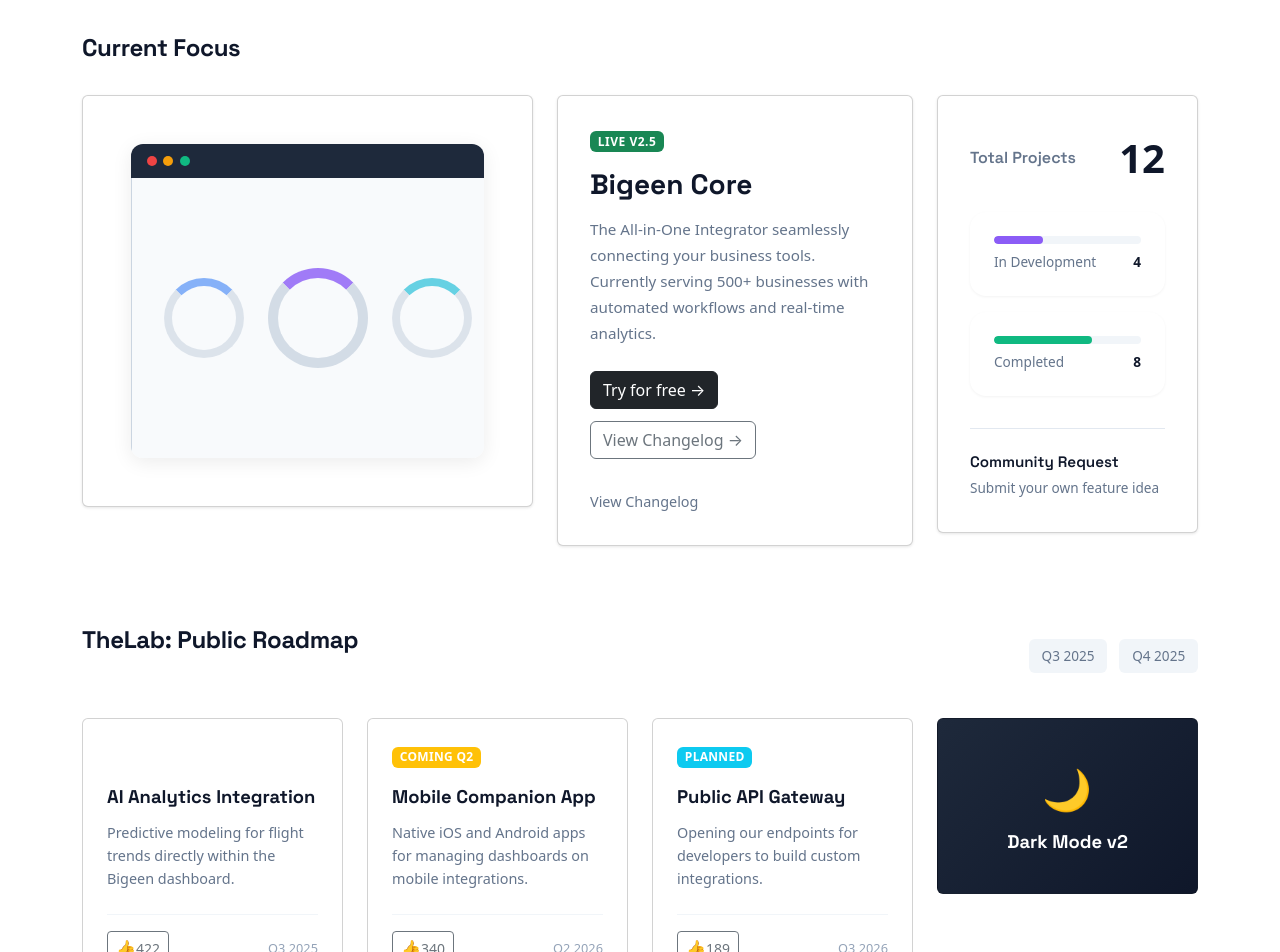
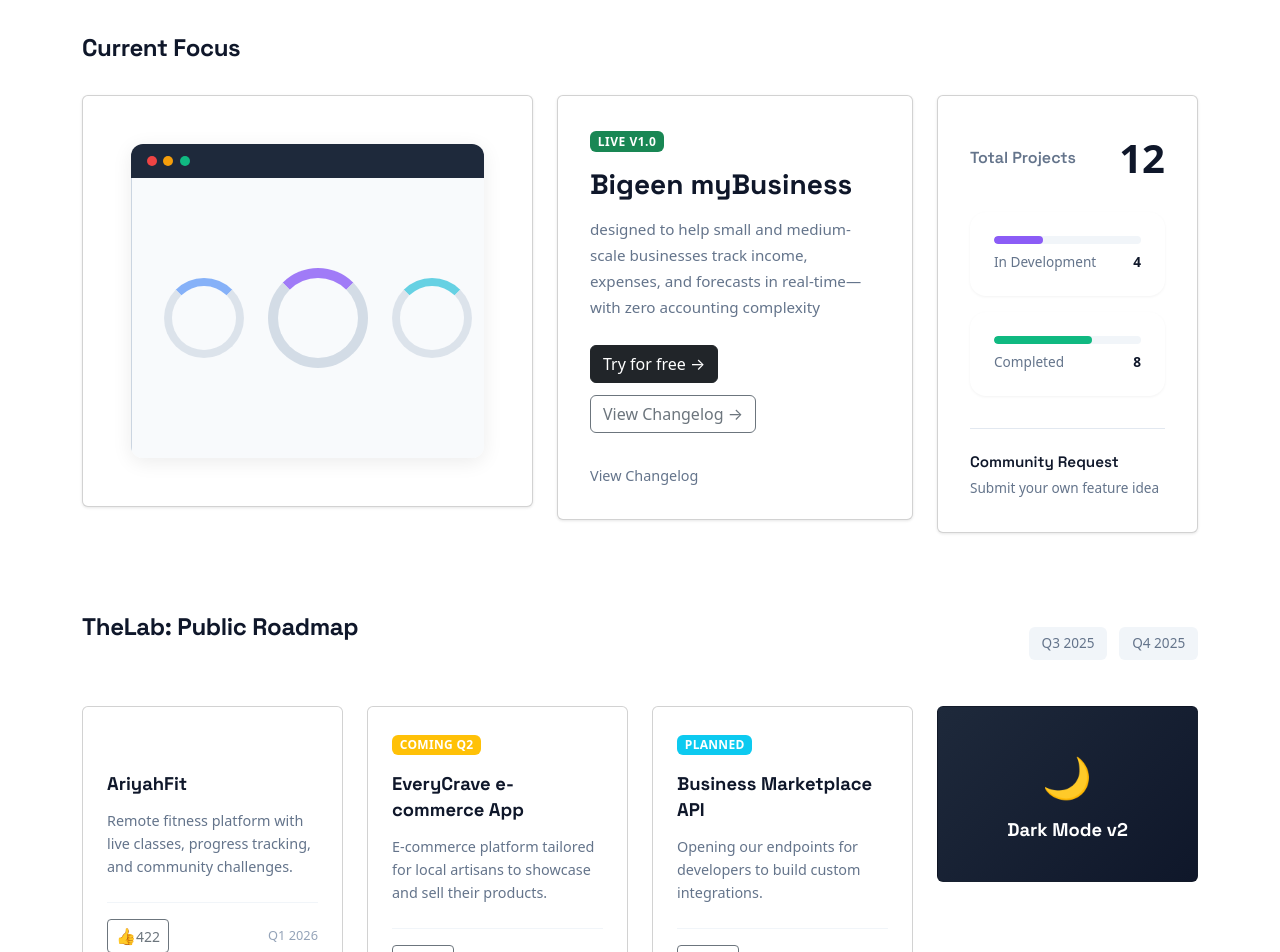
Before and after one commit to Bigeen-Solutions/BigeenSolutions.com, a React (Vite) app: page /projects in a window 1280 px wide. Shown: the part 560-1512 px from the top of the page. Built offline with nearby package versions, Linux system fonts and the light colour scheme.

Commit message:
projects update

```diff
--- a/src/pages/ProjectsPage.jsx
+++ b/src/pages/ProjectsPage.jsx
@@ -4,10 +4,10 @@
 
 // Current Focus Project
 const currentFocusData = {
-  title: "Bigeen Core",
-  status: "LIVE v2.5",
+  title: "Bigeen myBusiness",
+  status: "LIVE v1.0",
   description:
-    "The All-in-One Integrator seamlessly connecting your business tools. Currently serving 500+ businesses with automated workflows and real-time analytics.",
+    "designed to help small and medium-scale businesses track income, expenses, and forecasts in real-time—with zero accounting complexity",
   actions: [
     { label: "Try for free", variant: "dark" },
     { label: "View Changelog", variant: "outline-secondary" },
@@ -18,27 +18,27 @@
 const roadmapProjects = [
   {
     id: 1,
-    title: "AI Analytics Integration",
+    title: "AriyahFit",
     badge: "InDesign",
     badgeColor: "purple",
     description:
-      "Predictive modeling for flight trends directly within the Bigeen dashboard.",
+      "Remote fitness platform with live classes, progress tracking, and community challenges.",
     votes: 422,
-    quarter: "Q3 2025",
+    quarter: "Q1 2026",
   },
   {
     id: 2,
-    title: "Mobile Companion App",
+    title: "EveryCrave e-commerce App",
     badge: "Coming Q2",
     badgeColor: "warning",
     description:
-      "Native iOS and Android apps for managing dashboards on mobile integrations.",
+      "E-commerce platform tailored for local artisans to showcase and sell their products.",
     votes: 340,
     quarter: "Q2 2026",
   },
   {
     id: 3,
-    title: "Public API Gateway",
+    title: "Business Marketplace API",
     badge: "Planned",
     badgeColor: "info",
     description:
```
